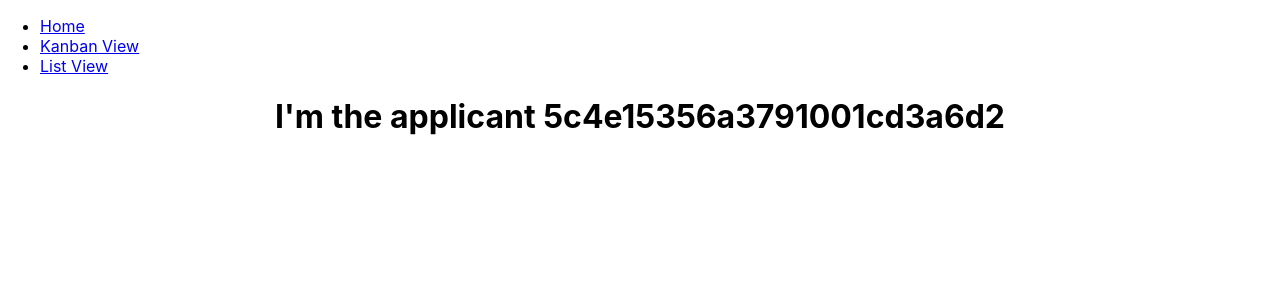
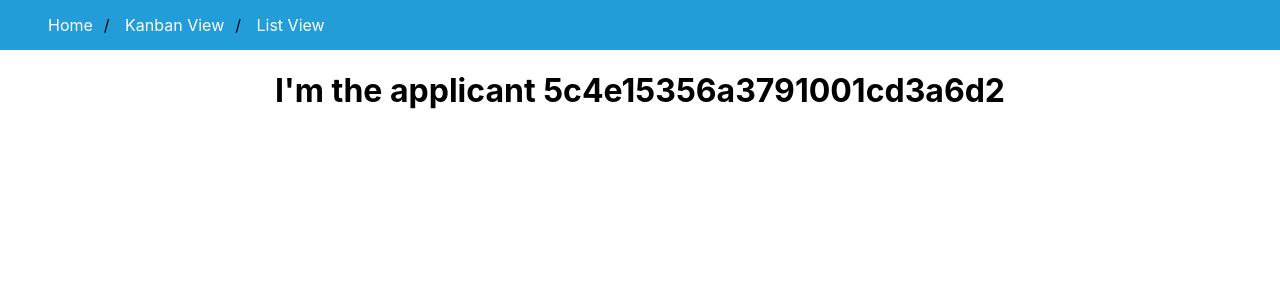
Before and after one commit to saeendamghanian/dashboard-kanban, a React (Create React App) app: page /applicant/5c4e15356a3791001cd3a6d2 in a window 1280 px wide. Shown: the top 300 px of the page. Built offline with nearby package versions, Linux system fonts and the light colour scheme.

Commit message:
css for navbar

```diff
--- a/src/App.css
+++ b/src/App.css
@@ -40,3 +40,30 @@
     transform: rotate(360deg);
   }
 }
+
+.navbar {
+  background-color: #239dd8;
+  height: 50px;
+  font-size: 16px;
+  display: flex;
+  flex-direction: row;
+  justify-content: flex-start;
+  align-items: center;
+  margin: 0px;
+  list-style-type: none;
+}
+
+.navbar-item a {
+  margin: 8px;
+  color: white;
+  text-decoration: none;
+}
+
+.navbar-item a:hover {
+  color: #5a5a5a;
+}
+
+.navbar li + li:before {
+  padding: 3px;
+  content: "/\00a0";
+}
--- a/src/components/Navbar.js
+++ b/src/components/Navbar.js
@@ -6,14 +6,14 @@ class NavBar extends Component {
     const Separator = () => <span> &middot; </span>;
     return (
       <div>
-        <ul>
-          <li>
+        <ul class="navbar">
+          <li class="navbar-item">
             <Link to="/">Home</Link>
           </li>
-          <li>
+          <li class="navbar-item">
             <Link to="/kanban">Kanban View</Link>
           </li>
-          <li>
+          <li class="navbar-item">
             <Link to="/list">List View</Link>
           </li>
         </ul>
```
